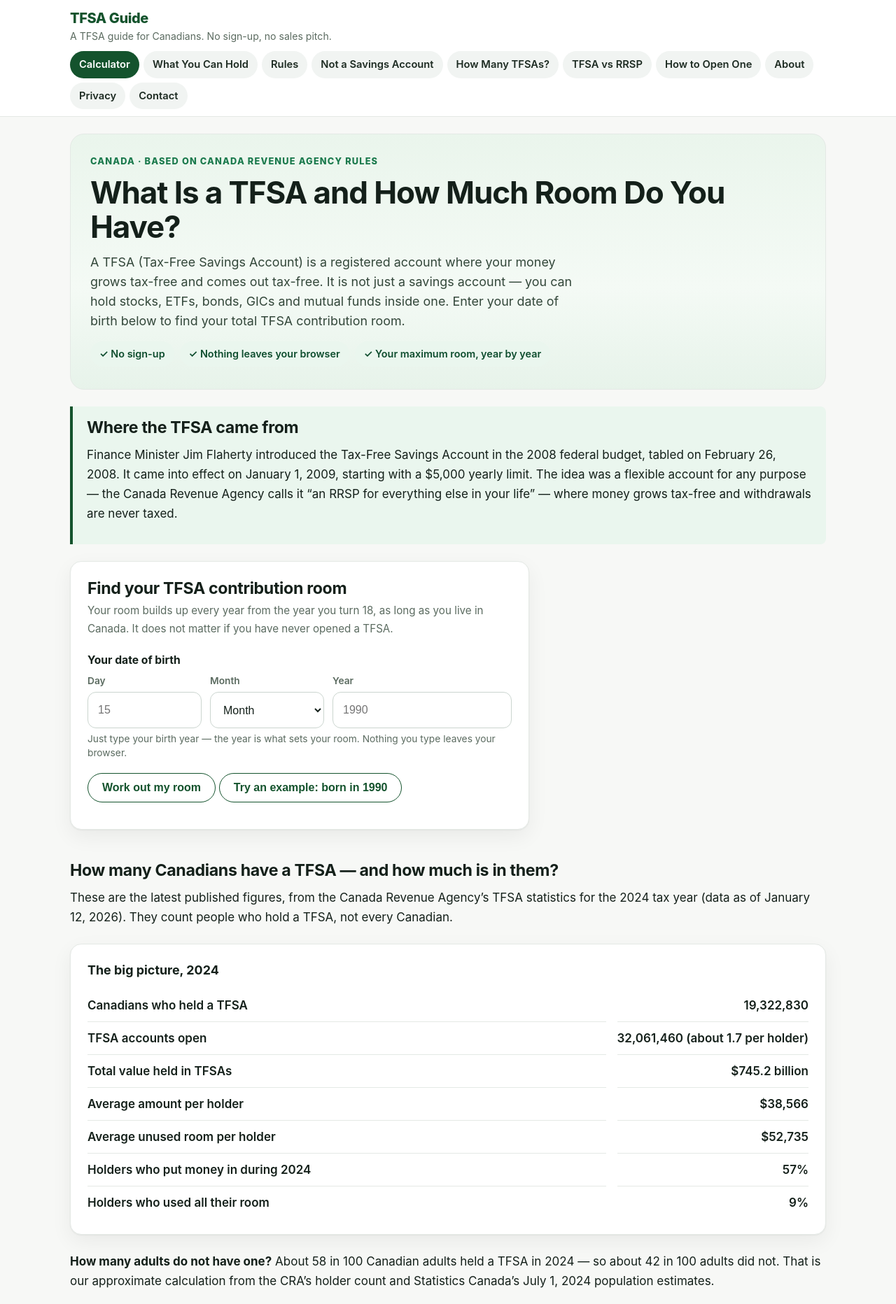
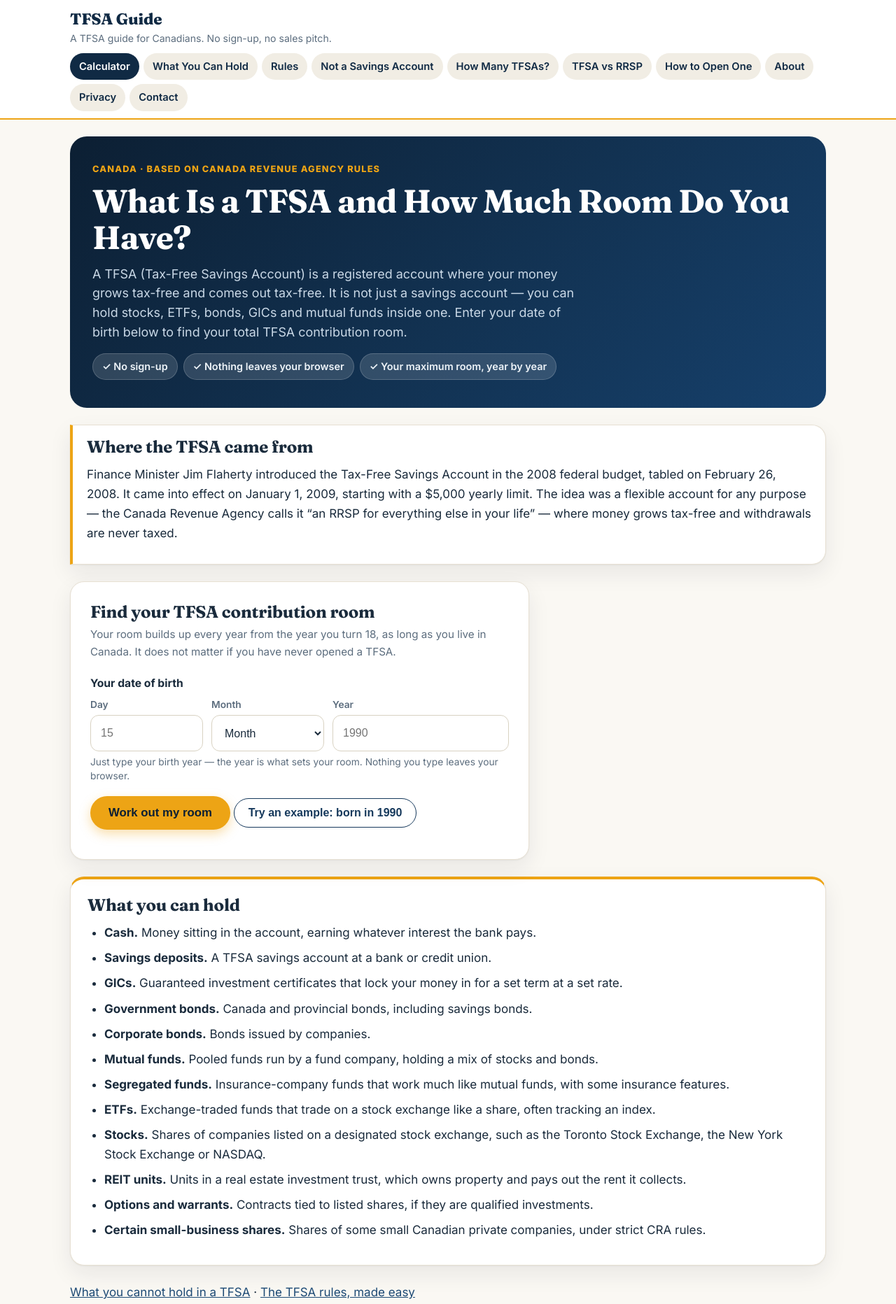
Before and after one commit to stockpickoftheday/tfsa-site, a plain HTML site: page index.html in a window 1280 px wide. Shown: the top 1864 px of the page at 70% size. Drawn offline with Linux system fonts and the light colour scheme.

Commit message:
Deploy new navy and gold site design

```diff
--- a/index.html
+++ b/index.html
@@ -59,7 +59,10 @@
   ]
 }
 </script>
-<link rel="stylesheet" href="style.css?v=2">
+<link rel="preconnect" href="https://fonts.googleapis.com">
+<link rel="preconnect" href="https://fonts.gstatic.com" crossorigin>
+<link href="https://fonts.googleapis.com/css2?family=Fraunces:opsz,wght@9..144,700;9..144,800&family=Inter:wght@400;600;700;800&display=swap" rel="stylesheet">
+<link rel="stylesheet" href="style.css?v=3">
 <script src="calculator.js" defer></script>
 </head>
 <body>
@@ -114,7 +117,7 @@
           </div>
           <span class="hint">Just type your birth year &mdash; the year is what sets your room. Nothing you type leaves your browser.</span>
         </div>
-        <p><button class="example-btn" id="calc-btn" type="button">Work out my room</button>
+        <p><button class="cta-btn" id="calc-btn" type="button">Work out my room</button>
         <button class="example-btn" id="example-btn" type="button">Try an example: born in 1990</button></p>
         <div id="calc-error" class="no-result" hidden></div>
       </div>
@@ -129,6 +132,27 @@
       </div>
     </div>
     <div class="sticky-bar" id="sticky-bar" hidden><span>Your maximum room</span><strong id="sticky-total">$0</strong></div>
+
+    <section>
+      <div class="example">
+      <h2>What you can hold</h2>
+      <ul>
+        <li><strong>Cash.</strong> Money sitting in the account, earning whatever interest the bank pays.</li>
+        <li><strong>Savings deposits.</strong> A TFSA savings account at a bank or credit union.</li>
+        <li><strong>GICs.</strong> Guaranteed investment certificates that lock your money in for a set term at a set rate.</li>
+        <li><strong>Government bonds.</strong> Canada and provincial bonds, including savings bonds.</li>
+        <li><strong>Corporate bonds.</strong> Bonds issued by companies.</li>
+        <li><strong>Mutual funds.</strong> Pooled funds run by a fund company, holding a mix of stocks and bonds.</li>
+        <li><strong>Segregated funds.</strong> Insurance-company funds that work much like mutual funds, with some insurance features.</li>
+        <li><strong>ETFs.</strong> Exchange-traded funds that trade on a stock exchange like a share, often tracking an index.</li>
+        <li><strong>Stocks.</strong> Shares of companies listed on a designated stock exchange, such as the Toronto Stock Exchange, the New York Stock Exchange or NASDAQ.</li>
+        <li><strong>REIT units.</strong> Units in a real estate investment trust, which owns property and pays out the rent it collects.</li>
+        <li><strong>Options and warrants.</strong> Contracts tied to listed shares, if they are qualified investments.</li>
+        <li><strong>Certain small-business shares.</strong> Shares of some small Canadian private companies, under strict CRA rules.</li>
+      </ul>
+      </div>
+      <p><a href="what-can-you-hold-in-a-tfsa.html">What you cannot hold in a TFSA</a> &middot; <a href="tfsa-rules.html">The TFSA rules, made easy</a></p>
+    </section>
 
     <section class="stats">
       <h2>How many Canadians have a TFSA &mdash; and how much is in them?</h2>
--- a/style.css
+++ b/style.css
@@ -1,42 +1,46 @@
 /* TFSA Guide (Canada) — shared stylesheet.
-   Adapted from the house calculator design, Nov 2026. Plain, fast, no external fonts or libraries.
-   Mobile-first: single column, sticky answer bar; desktop: inputs left,
-   results sticky on the right. */
+   New look, Nov 2026: deep navy + warm gold on warm paper. Fraunces for
+   headings, Inter for body (Google Fonts, system fallbacks). Plain, fast,
+   no other external libraries. Mobile-first: single column, sticky answer
+   bar; desktop: inputs left, results sticky on the right. */
 
 * { box-sizing: border-box; }
 
 :root {
-  --green-900: #0b3d26;
-  --green-800: #0e4d2e;
-  --green-700: #14532d;
-  --green-600: #1b7a4d;
-  --green-50: #eaf6ee;
-  --ink: #14201a;
-  --muted: #5b6b60;
-  --line: #e4e9e5;
-  --bg: #f7f8f6;
+  --navy-900: #0c1f33;
+  --navy-800: #102a44;
+  --navy-700: #16395c;
+  --navy-600: #1d4a75;
+  --gold: #eda415;
+  --gold-dark: #cf8d0c;
+  --gold-soft: #fdf3dd;
+  --teal: #0e7490;
+  --ink: #1a2b3c;
+  --muted: #5c6d7e;
+  --line: #e7e0d3;
+  --bg: #faf8f3;
   --card: #ffffff;
-  --amber-bg: #fff9e6;
-  --amber-line: #d9a514;
+  --amber-bg: #fdf6e3;
+  --amber-line: #e8a317;
   --red: #b3261e;
   --red-bg: #fdecea;
-  --shadow: 0 1px 2px rgba(16, 24, 20, 0.05), 0 10px 30px rgba(16, 24, 20, 0.06);
-  --radius: 16px;
+  --shadow: 0 1px 2px rgba(20, 30, 45, 0.05), 0 12px 32px rgba(20, 30, 45, 0.08);
+  --radius: 20px;
 }
 
 html { -webkit-text-size-adjust: 100%; }
 
 body {
   margin: 0;
-  font-family: -apple-system, BlinkMacSystemFont, "Segoe UI", Roboto, Helvetica, Arial, sans-serif;
+  font-family: 'Inter', -apple-system, BlinkMacSystemFont, "Segoe UI", Roboto, Helvetica, Arial, sans-serif;
   font-size: 17px;
   line-height: 1.65;
   color: var(--ink);
   background: var(--bg);
 }
 
-a { color: var(--green-700); }
-a:hover { color: var(--green-600); }
+a { color: var(--navy-600); }
+a:hover { color: var(--teal); }
 
 .wrap { max-width: 1120px; margin: 0 auto; padding: 0 20px; }
 
@@ -47,19 +51,20 @@ header.site {
   top: 0;
   z-index: 40;
   background: #fff;
-  border-bottom: 1px solid var(--line);
+  border-bottom: 2px solid var(--gold);
   padding: 14px 0 10px;
 }
 
 header.site .site-title {
-  font-size: 1.25rem;
+  font-family: 'Fraunces', Georgia, 'Times New Roman', serif;
+  font-size: 1.4rem;
   font-weight: 800;
-  letter-spacing: -0.02em;
+  letter-spacing: -0.01em;
   line-height: 1.2;
   margin: 0;
 }
 
-header.site .site-title a { color: var(--green-700); text-decoration: none; }
+header.site .site-title a { color: var(--navy-800); text-decoration: none; }
 
 header.site .tagline {
   margin: 2px 0 0;
@@ -79,8 +84,8 @@ nav.main::-webkit-scrollbar { display: none; }
 
 nav.main a {
   flex: 0 0 auto;
-  color: #1d2b22;
-  background: #f1f4f2;
+  color: var(--navy-800);
+  background: #f1ede4;
   text-decoration: none;
   font-size: 0.92rem;
   font-weight: 600;
@@ -88,8 +93,8 @@ nav.main a {
   border-radius: 999px;
   white-space: nowrap;
 }
-nav.main a:hover { background: #e2ebe5; color: var(--green-700); }
-nav.main a.current { background: var(--green-700); color: #fff; }
+nav.main a:hover { background: #e6dfcd; color: var(--navy-800); }
+nav.main a.current { background: var(--navy-800); color: #fff; }
 
 /* ---------- hero & headings ---------- */
 
@@ -98,26 +103,28 @@ main { padding: 20px 0 64px; }
 /* ---------- hero ---------- */
 
 .hero {
-  background: linear-gradient(180deg, #eaf5ec 0%, #f4faf5 60%, #e7f3ea 100%);
-  border: 1px solid var(--line);
-  border-radius: 20px;
-  padding: 28px;
+  background: linear-gradient(135deg, #0c1f33 0%, #123252 55%, #16406b 100%);
+  color: #fff;
+  border: none;
+  border-radius: 24px;
+  padding: 36px 32px;
   margin-top: 4px;
 }
 
 .page-hero {
-  background: linear-gradient(180deg, #f0f7f1 0%, #fafdfb 60%, #edf5ee 100%);
-  border: 1px solid var(--line);
-  border-radius: 20px;
-  padding: 24px;
+  background: linear-gradient(135deg, #0c1f33 0%, #123252 60%, #16406b 100%);
+  color: #fff;
+  border: none;
+  border-radius: 24px;
+  padding: 32px 28px;
   margin-top: 4px;
 }
-.page-hero h1 { margin-bottom: 10px; }
-.page-hero .lede { margin-bottom: 0; }
+.page-hero h1 { margin-bottom: 10px; color: #fff; }
+.page-hero .lede { margin-bottom: 0; color: #c9d8e6; }
 
 @media (max-width: 640px) {
-  .hero { padding: 22px 20px; }
-  .page-hero { padding: 20px 18px; }
+  .hero { padding: 28px 22px; }
+  .page-hero { padding: 26px 20px; }
 }
 
 .eyebrow {
@@ -126,22 +133,32 @@ main { padding: 20px 0 64px; }
   font-weight: 800;
   letter-spacing: 0.09em;
   text-transform: uppercase;
-  color: var(--green-600);
+  color: var(--gold);
 }
 
 h1 {
-  font-size: clamp(1.9rem, 5vw, 2.75rem);
+  font-family: 'Fraunces', Georgia, 'Times New Roman', serif;
+  font-size: clamp(2rem, 5vw, 2.9rem);
   line-height: 1.12;
-  letter-spacing: -0.025em;
+  letter-spacing: -0.02em;
   margin: 0 0 12px;
 }
-h2 { font-size: 1.45rem; line-height: 1.25; letter-spacing: -0.015em; margin: 44px 0 10px; }
+.hero h1 { color: #fff; }
+h2 {
+  font-family: 'Fraunces', Georgia, 'Times New Roman', serif;
+  font-size: 1.5rem;
+  line-height: 1.25;
+  letter-spacing: -0.01em;
+  margin: 44px 0 10px;
+  color: var(--ink);
+}
 h3 { font-size: 1.12rem; margin: 28px 0 8px; }
 p { margin: 0 0 14px; }
 ul, ol { margin: 0 0 14px; padding-left: 24px; }
 li { margin-bottom: 8px; }
 
 .lede { font-size: 1.12rem; line-height: 1.55; color: #33473a; max-width: 62ch; }
+.hero .lede { color: #c9d8e6; }
 
 .chips {
   display: flex;
@@ -153,12 +170,17 @@ li { margin-bottom: 8px; }
 }
 .chips li {
   margin: 0;
-  background: var(--green-50);
-  color: var(--green-800);
+  background: var(--gold-soft);
+  color: var(--navy-800);
   font-size: 0.9rem;
   font-weight: 600;
   padding: 6px 13px;
   border-radius: 999px;
+}
+.hero .chips li {
+  background: rgba(255, 255, 255, 0.14);
+  border: 1px solid rgba(255, 255, 255, 0.18);
+  color: #eef4f9;
 }
 
 /* ---------- calculator ---------- */
@@ -170,7 +192,7 @@ li { margin-bottom: 8px; }
   border: 1px solid var(--line);
   border-radius: var(--radius);
   box-shadow: var(--shadow);
-  padding: 24px;
+  padding: 28px;
 }
 
 .calc-box h2 { margin: 0 0 4px; }
@@ -187,7 +209,7 @@ li { margin-bottom: 8px; }
   padding: 12px 14px;
   font-size: 16px;
   line-height: 1.3;
-  border: 1.5px solid #cbd5cf;
+  border: 1.5px solid #d8d2c2;
   border-radius: 12px;
   background: #fff;
   color: var(--ink);
@@ -202,8 +224,8 @@ li { margin-bottom: 8px; }
 .field input[type="number"]:focus,
 .field select:focus {
   outline: none;
-  border-color: var(--green-600);
-  box-shadow: 0 0 0 3px rgba(27, 122, 77, 0.18);
+  border-color: var(--navy-600);
+  box-shadow: 0 0 0 3px rgba(29, 74, 117, 0.18);
 }
 
 .money-input { position: relative; display: block; }
@@ -228,26 +250,39 @@ li { margin-bottom: 8px; }
   width: 22px;
   height: 22px;
   margin: 1px 0 0;
-  accent-color: var(--green-700);
+  accent-color: var(--navy-700);
   cursor: pointer;
 }
 
+button.cta-btn {
+  background: var(--gold);
+  color: var(--navy-900);
+  border: none;
+  border-radius: 999px;
+  padding: 14px 26px;
+  font-size: 1.05rem;
+  font-weight: 800;
+  cursor: pointer;
+  box-shadow: 0 6px 16px rgba(237, 164, 21, 0.35);
+}
+button.cta-btn:hover { background: var(--gold-dark); color: #fff; }
+
 button.example-btn {
   background: #fff;
-  color: var(--green-700);
-  border: 1.5px solid var(--green-700);
+  color: var(--navy-700);
+  border: 1.5px solid var(--navy-700);
   border-radius: 999px;
   padding: 11px 20px;
   font-size: 1rem;
   font-weight: 700;
   cursor: pointer;
 }
-button.example-btn:hover { background: var(--green-50); }
+button.example-btn:hover { background: #eef3f8; }
 
-/* ---------- results (dark green panel) ---------- */
+/* ---------- results (dark navy panel) ---------- */
 
 .results {
-  background: var(--green-800);
+  background: linear-gradient(160deg, #0c1f33 0%, #123252 100%);
   color: #fff;
   border-radius: var(--radius);
   box-shadow: var(--shadow);
@@ -260,21 +295,22 @@ button.example-btn:hover { background: var(--green-50); }
   font-weight: 800;
   text-transform: uppercase;
   letter-spacing: 0.08em;
-  color: #bfe3cd;
+  color: #9db8d0;
 }
 
 .results .big {
   margin: 4px 0 4px;
-  font-size: clamp(2.4rem, 8vw, 3rem);
+  font-family: 'Fraunces', Georgia, 'Times New Roman', serif;
+  font-size: clamp(2.6rem, 8vw, 3.2rem);
   font-weight: 800;
   letter-spacing: -0.03em;
   line-height: 1.05;
-  color: #fff;
+  color: #f5b81e;
 }
 
 .results .big-sub {
   margin: 0 0 8px;
-  color: #d6ecdf;
+  color: #c9d8e6;
   font-size: 0.98rem;
 }
 
@@ -287,7 +323,7 @@ button.example-btn:hover { background: var(--green-50); }
   padding: 11px 0;
   border-top: 1px solid rgba(255, 255, 255, 0.16);
 }
-.results .row dt { font-weight: 600; color: #e6f3ea; }
+.results .row dt { font-weight: 600; color: #dbe7f1; }
 .results .row dd { margin: 0; text-align: right; font-weight: 700; white-space: nowrap; }
 .results .row.total-row dt,
 .results .row.total-row dd {
@@ -307,7 +343,7 @@ button.example-btn:hover { background: var(--green-50); }
 .results .note {
   background: rgba(255, 255, 255, 0.1);
   border: 1px solid rgba(255, 255, 255, 0.18);
-  border-left: 4px solid #e8c547;
+  border-left: 4px solid var(--gold);
   color: #eef7f0;
   margin-top: 18px;
 }
@@ -332,14 +368,14 @@ button.example-btn:hover { background: var(--green-50); }
   align-items: baseline;
   gap: 12px;
   margin-top: 16px;
-  background: var(--green-900);
+  background: var(--navy-900);
   color: #fff;
   border-radius: 999px;
-  box-shadow: 0 8px 24px rgba(11, 61, 38, 0.35);
+  box-shadow: 0 8px 24px rgba(12, 31, 51, 0.35);
   padding: 13px 20px;
 }
-.sticky-bar span { font-size: 0.9rem; color: #bfe3cd; font-weight: 600; }
-.sticky-bar strong { font-size: 1.25rem; font-weight: 800; letter-spacing: -0.02em; white-space: nowrap; }
+.sticky-bar span { font-size: 0.9rem; color: #9db8d0; font-weight: 600; }
+.sticky-bar strong { font-size: 1.25rem; font-weight: 800; letter-spacing: -0.02em; white-space: nowrap; color: #f5b81e; }
 
 /* ---------- tables ---------- */
 
@@ -365,6 +401,7 @@ th {
 }
 td { border-bottom: 1px solid var(--line); }
 tr:last-child td { border-bottom: none; }
+tbody tr:nth-child(even) td { background: #fbf9f5; }
 td.num, th.num { text-align: right; }
 
 /* ---------- example & explainer cards ---------- */
@@ -372,6 +409,7 @@ td.num, th.num { text-align: right; }
 .example {
   background: var(--card);
   border: 1px solid var(--line);
+  border-top: 4px solid var(--gold);
   border-radius: var(--radius);
   box-shadow: var(--shadow);
   padding: 22px 24px;
@@ -405,8 +443,8 @@ td.num, th.num { text-align: right; }
 /* ---------- footer ---------- */
 
 footer.site {
-  background: var(--green-900);
-  color: #bfd8c8;
+  background: var(--navy-900);
+  color: #b9c9d8;
   padding: 32px 0 40px;
   font-size: 0.9rem;
 }
@@ -454,8 +492,8 @@ footer.site p { margin: 0; }
   display: flex;
   align-items: flex-start;
   gap: 10px;
-  background: var(--green-50);
-  border: 1.5px solid #cfe3d6;
+  background: var(--gold-soft);
+  border: 1.5px solid #eadfc2;
   border-radius: 12px;
   padding: 12px 14px;
   font-weight: 700;
@@ -463,14 +501,14 @@ footer.site p { margin: 0; }
   cursor: pointer;
 }
 .mode-toggle label:has(input:checked) {
-  border-color: var(--green-600);
-  background: #dff0e4;
+  border-color: var(--navy-600);
+  background: #e4edf5;
 }
 .mode-toggle input {
   width: 20px;
   height: 20px;
   margin: 1px 0 0;
-  accent-color: var(--green-700);
+  accent-color: var(--navy-700);
   cursor: pointer;
 }
 .mode-toggle .hint {
@@ -481,20 +519,22 @@ footer.site p { margin: 0; }
   margin-top: 2px;
 }
 
-.claim-table td.hl, .claim-table th.hl { font-weight: 800; color: var(--green-800); }
-.claim-table tr.best td { background: var(--green-50); }
+.claim-table td.hl, .claim-table th.hl { font-weight: 800; color: var(--navy-800); }
+.claim-table tr.best td { background: var(--gold-soft); }
 
 /* TFSA site additions */
 .origin {
-  background: var(--green-50, #eef6ee);
-  border-left: 4px solid var(--green-700, #2e7d32);
+  background: #fff;
+  border: 1px solid var(--line);
+  border-left: 4px solid var(--gold);
   padding: 1rem 1.25rem;
   margin: 1.5rem 0;
-  border-radius: 0 8px 8px 0;
+  border-radius: 0 20px 20px 0;
+  box-shadow: var(--shadow);
 }
 .origin h2 { margin-top: 0; }
 .stats { margin: 2rem 0; }
-.faq { margin: 2rem 0; padding-top: 1rem; border-top: 1px solid var(--border, #ddd); }
+.faq { margin: 2rem 0; padding-top: 1rem; border-top: 1px solid var(--line); }
 .faq h3 { margin-bottom: 0.25rem; }
 .faq p { margin-top: 0; }
 
@@ -506,6 +546,7 @@ footer.site p { margin: 0; }
 
 /* Phones: stack the big-picture stats so long values never run off the card */
 @media (max-width: 640px) {
+  .calc-box { padding: 20px; }
   .example { padding: 16px; }
   .example dl { grid-template-columns: 1fr; gap: 0; }
   .example dl dt { padding-bottom: 0; }
```
Also changed, not shown: about.html (+4 -1 lines), contact.html (+4 -1 lines), how-many-tfsas-can-you-have.html (+4 -1 lines), how-to-open-a-tfsa.html (+4 -1 lines), privacy.html (+4 -1 lines), tfsa-is-not-a-savings-account.html (+4 -1 lines), tfsa-rules.html (+4 -1 lines), tfsa-vs-rrsp.html (+4 -1 lines), what-can-you-hold-in-a-tfsa.html (+4 -1 lines).
